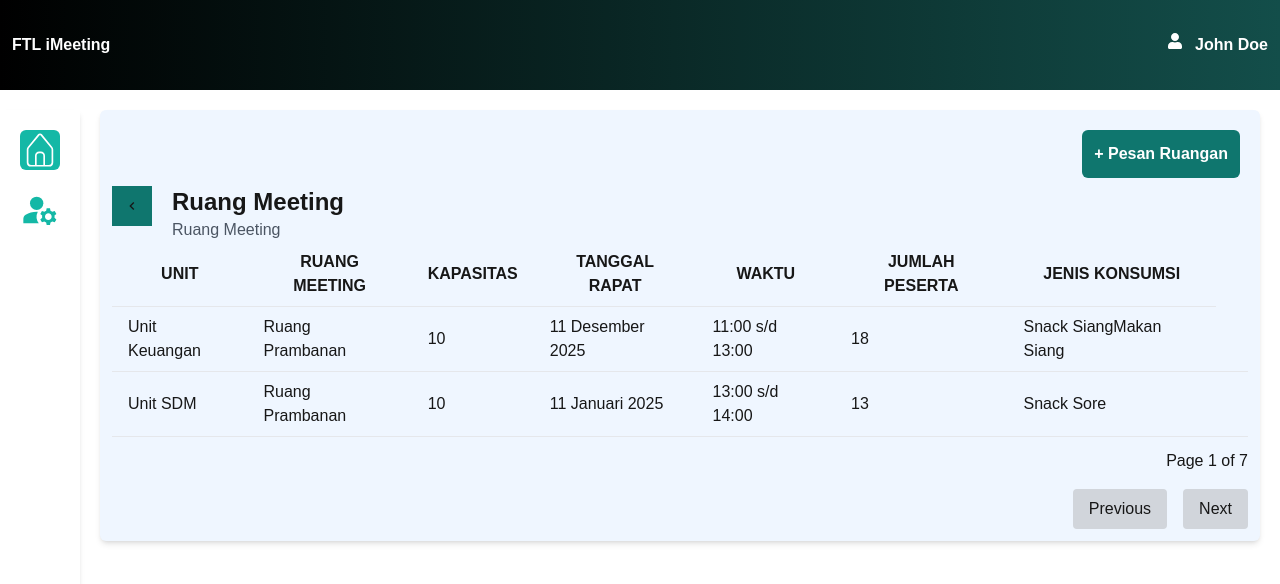
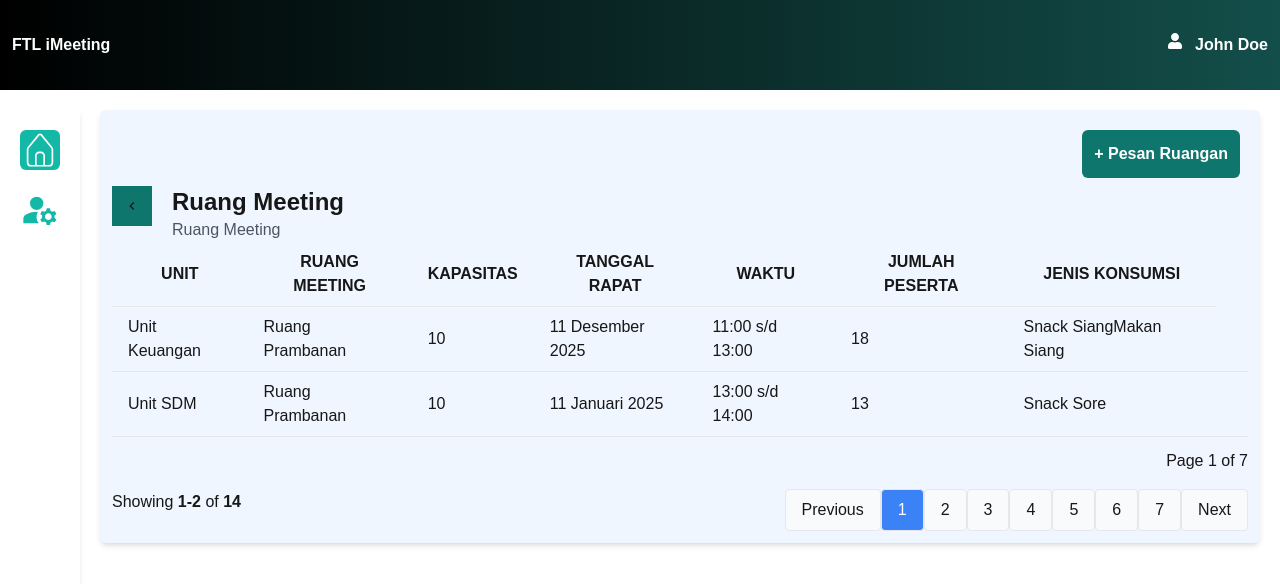
Before and after one commit to smmuja/ftl-test, a Next.js app: page / in a window 1280 px wide. Shown: the top 584 px of the page. Built offline with nearby package versions, Linux system fonts and the light colour scheme.

Commit message:
fix: adjust paginated buttons with page number

```diff
--- a/src/features/dashboard/DashboardRuangMeeting.tsx
+++ b/src/features/dashboard/DashboardRuangMeeting.tsx
@@ -6,6 +6,15 @@ import { RuangMeetingDataProps } from "@/types/RuangMeetingDataProps";
 export function DashboardRuangMeeting() {
   const { currentPage, setCurrentPage, paginatedData, totalPage } =
     usePagination<RuangMeetingDataProps>(ruangMeetingData, 2);
+
+  const pageButtons = [];
+  for (let i = 1; i <= totalPage; i++) {
+    pageButtons.push(i);
+  }
+
+  const startIndex = (currentPage - 1) * 2 + 1; // 1-based index for start
+  const endIndex = Math.min(currentPage * 2, ruangMeetingData.length); // 1-based index for end
+
   return (
     <>
       {ruangMeetingData.length > 0 ? (
@@ -15,21 +24,49 @@ export function DashboardRuangMeeting() {
           <p className="text-end mt-3">
             Page {currentPage} of {totalPage}
           </p>
-          <div className="flex gap-4 justify-end mt-4">
+
+          <div className="flex flex-row justify-between items-center">
+            <div>
+              <p>
+                Showing{" "}
+                <strong>
+                  {startIndex}-{endIndex}
+                </strong>{" "}
+                of <strong>{ruangMeetingData.length}</strong>{" "}
+              </p>
+            </div>
+            <div className="flex justify-end mt-4">
               <button
                 onClick={() => setCurrentPage(currentPage - 1)}
                 disabled={currentPage === 1}
-              className="px-4 py-2 bg-gray-300 rounded"
+                className="px-4 py-2 bg-gray-50 border rounded"
               >
                 Previous
               </button>
+
+              {/* Show page buttons */}
+              {pageButtons.map((page) => (
+                <button
+                  key={page}
+                  onClick={() => setCurrentPage(page)}
+                  className={`px-4 py-2 rounded border ${
+                    page === currentPage
+                      ? "bg-blue-500 text-white"
+                      : "bg-gray-50"
+                  }`}
+                >
+                  {page}
+                </button>
+              ))}
+
               <button
                 onClick={() => setCurrentPage(currentPage + 1)}
                 disabled={currentPage === totalPage}
-              className="px-4 py-2 bg-gray-300 rounded"
+                className="px-4 py-2 bg-gray-50  border rounded"
               >
                 Next
               </button>
+            </div>
           </div>
         </>
       ) : (
```
Lines whose indentation alone changed are shown as unchanged.
